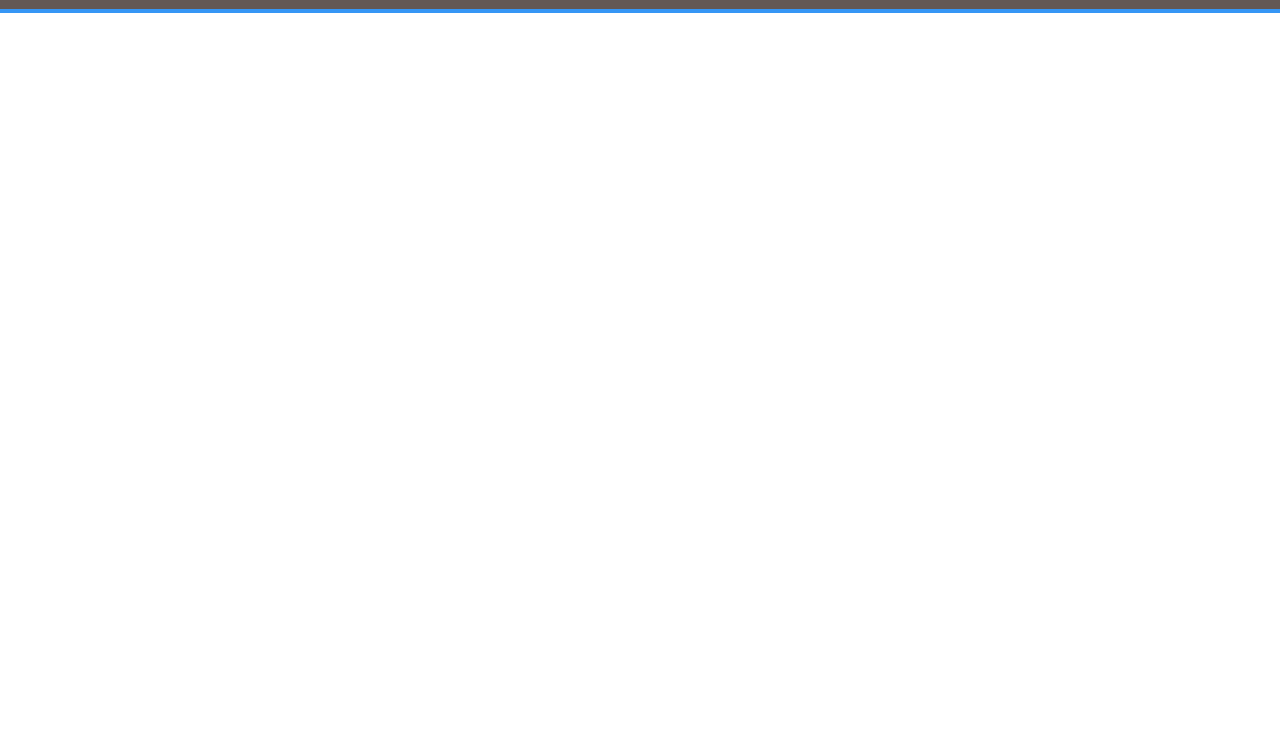
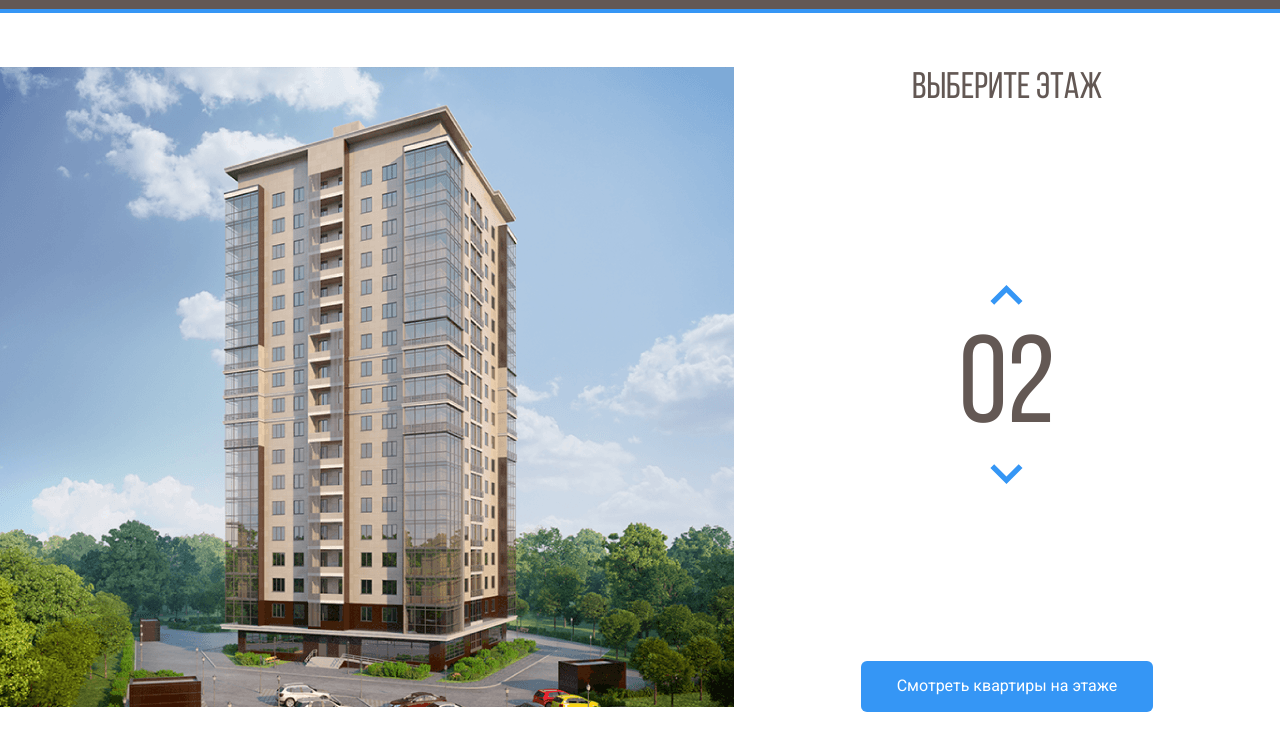
Before and after one commit to Garibaldi95/Melody, a plain HTML site: page index.html in a window 1280 px wide. Shown: the part 55-800 px from the top of the page. Drawn offline with Linux system fonts and the light colour scheme.

Commit message:
Add files via upload

```diff
--- a/css/style.css
+++ b/css/style.css
@@ -1,3 +1,12 @@
+@font-face {
+    font-family: "Bebas Neue";
+    src: local("BebasNeueRegular"), url("../fonts/BebasNeueRegular.woff2") format("woff2"),
+    url("../fonts/BebasNeueRegular.woff") format("woff");
+    font-weight: normal;
+    font-style: normal;
+    font-display: swap;
+}
+
 *{
     box-sizing: border-box;
 }
@@ -51,3 +60,61 @@ body{
     text-decoration: none;
     color: #fff;
 }
+main{
+    max-width: 1280px;
+    margin: auto;
+    padding-top: 54px;
+    display: flex;
+}
+.main-info{
+    flex-grow: 1;
+    text-align: center;
+    display: flex;
+    flex-direction: column;
+    align-items: center;
+    justify-content: space-between;
+}
+.home-image path{
+    opacity: 0;
+    cursor: pointer;
+}
+.home-image path:hover{
+    opacity: 1;
+}
+.counter-group{
+    display: flex;
+    flex-direction: column;
+    align-items: center;
+}
+.counter-button{
+    background-color: #fff;
+    border: none;
+    cursor: pointer;
+}
+.counter-arrow-down{
+    transform: rotateX(180deg);
+}
+.main-title{
+    margin:0;
+    font-family: "Bebas Neue",sans-serif;
+    font-weight: normal;
+    font-size: 37px;
+    line-height: 44px;
+    color: #635854;
+}
+.counter{
+    font-family: "Bebas Neue",sans-serif;
+    color:#635854;
+    font-size: 124px;
+    margin-top: 10px;
+}
+.button-primery{
+    background-color:#3596F5;
+    border-radius: 6px;
+    color: #fff;
+    border: none;
+    padding:16px 36px;
+    cursor: pointer;
+
+
+}
--- a/index.html
+++ b/index.html
@@ -41,5 +41,52 @@
     </div>
     <!-- /.navbar -->
 </header>
+<main class="main">
+    <div class="main-image">
+        <svg
+            class="home-image"
+            width="734" height="640" viewBox="0 0 734 640" fill="none" xmlns="http://www.w3.org/2000/svg" xmlns:xlink="http://www.w3.org/1999/xlink">
+            <rect width="734" height="640" fill="url(#pattern0)"/>
+            <defs>
+                <pattern id="pattern0" patternContentUnits="objectBoundingBox" width="1" height="1">
+                    <use xlink:href="#image0_1_86" transform="translate(-0.00408719) scale(0.0013624 0.0015625)"/>
+                </pattern>
+                <image id="image0_1_86" width="740" height="640" xlink:href="img/home.png"/>
+            </defs>
+            <path d="M222 531L442.8 539L512 525.3V547L443.5 566.7L222 555.7V531Z" fill="#3595F6" fill-opacity="0.75"/>
+            <path d="M223 530V505L443.3 508.3L513 505V525L443.7 538L223 530Z" fill="#3595F6" fill-opacity="0.75"/>
+            <path d="M223 504V479H444H513V502L445 509L223 504Z" fill="#3595F6" fill-opacity="0.75"/>
+            <path d="M223 480V455L444.3 451.3L512 458V480H444" fill="#3595F6" fill-opacity="0.75"/>
+            <path d="M223 454V428L444.5 424.7L513 435.7V457L444 450.3L223 454Z" fill="#3595F6" fill-opacity="0.75"/>
+            <path d="M222 427V403.3L443 391L514 414V435.3L443 423L222 427Z" fill="#3595F6" fill-opacity="0.75"/>
+            <path d="M222 405V380L444.2 363.7L514 392.3V413L443.7 391.3L222 405Z" fill="#3595F6" fill-opacity="0.75"/>
+            <path d="M222 380V355L444.5 334.7L514 371.3V392L442 363.3L222 380Z" fill="#3595F6" fill-opacity="0.75"/>
+            <path d="M222 354V330L445 305.3L514 349.3V371L444.7 333L222 354Z" fill="#3595F6" fill-opacity="0.75"/>
+            <path d="M222 329V305L444.5 276.3L514 327.3V348L443.7 305.7L222 329Z" fill="#3595F6" fill-opacity="0.75"/>
+            <path d="M221 305V281L443.3 248L514 307.3V327L444 276.3L221 305Z" fill="#3595F6" fill-opacity="0.75"/>
+            <path d="M222 280V256L443.2 221L513 285V306L444.3 247.7L222 280Z" fill="#3595F6" fill-opacity="0.75"/>
+            <path d="M222 256V231L444.3 193L513 263.3V284L444 220L222 256Z" fill="#3595F6" fill-opacity="0.75"/>
+            <path d="M222 230V205L442.8 161.3L513 240.3V263L444 189.7L222 230Z" fill="#3595F6" fill-opacity="0.75"/>
+            <path d="M223 206V181L443 133L513 218V241L442.3 161.7L223 206Z" fill="#3595F6" fill-opacity="0.75"/>
+            <path d="M222 181V156L441.8 104L513 196.3V219L443.3 132.7L222 181Z" fill="#3595F6" fill-opacity="0.75"/>
+            <path d="M222 156V130L444 73.3L513 175V196L443.7 104.3L222 156Z" fill="#3595F6" fill-opacity="0.75"/>
+
+        </svg>
+
+    </div>
+    <div class="main-info">
+        <h2 class="main-title">Выберите этаж</h2>
+        <div class="counter-group">
+            <button class="counter-button counter-up">
+                <img class="counter-arrow counter-arrow-up" src="img/arrow.svg" alt="">
+            </button>
+            <span class="counter">02</span>
+            <button class="counter-button counter-up">
+                <img class="counter-arrow counter-arrow-down" src="img/arrow.svg" alt="">
+            </button>
+        </div>
+        <button class="button button-primery">Смотреть квартиры на этаже</button>
+    </div>
+</main>
 </body>
 </html>
```
Also changed, not shown: fonts/BebasNeueRegular.woff (added), fonts/BebasNeueRegular.woff2 (added), img/Group 3.svg (added), img/arrow.svg (added), img/home.png (added).
